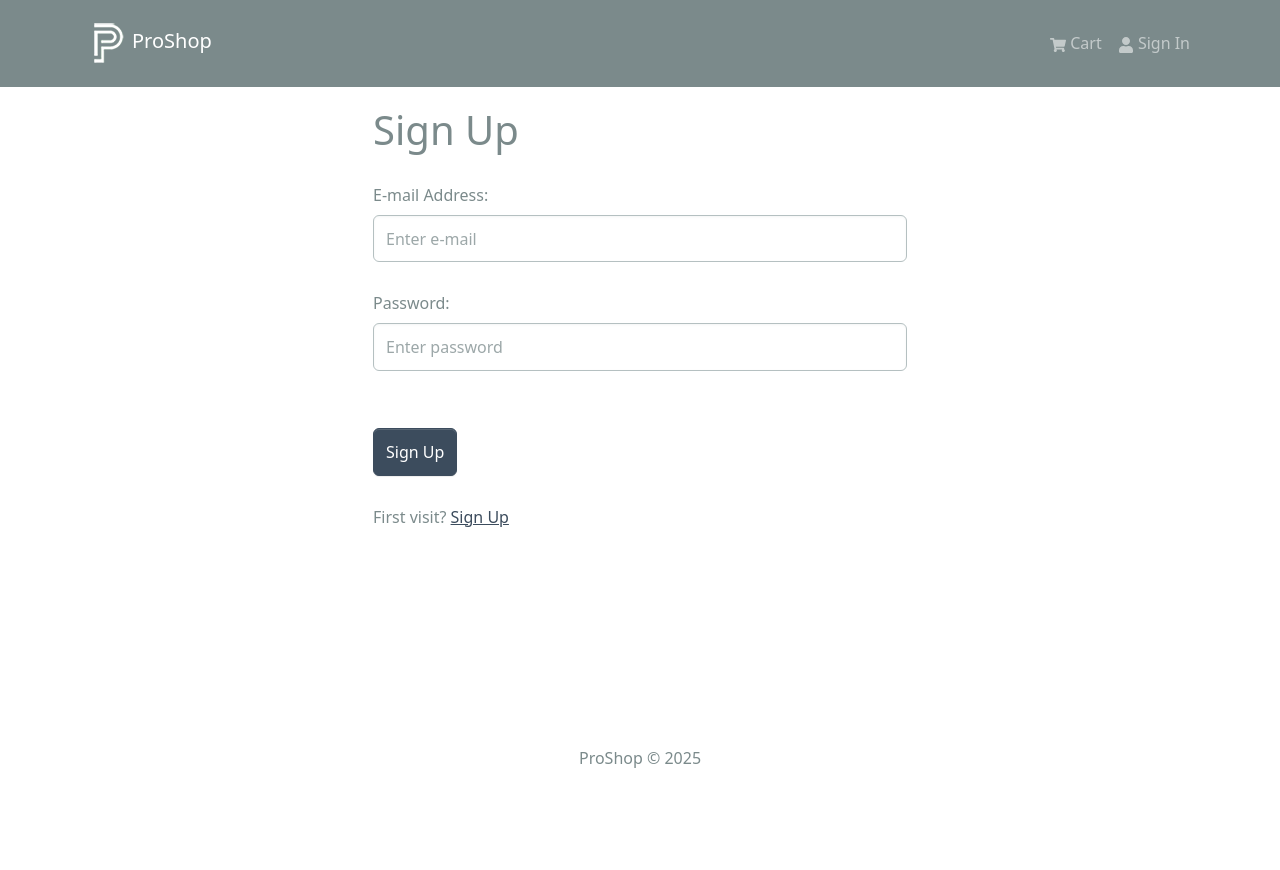
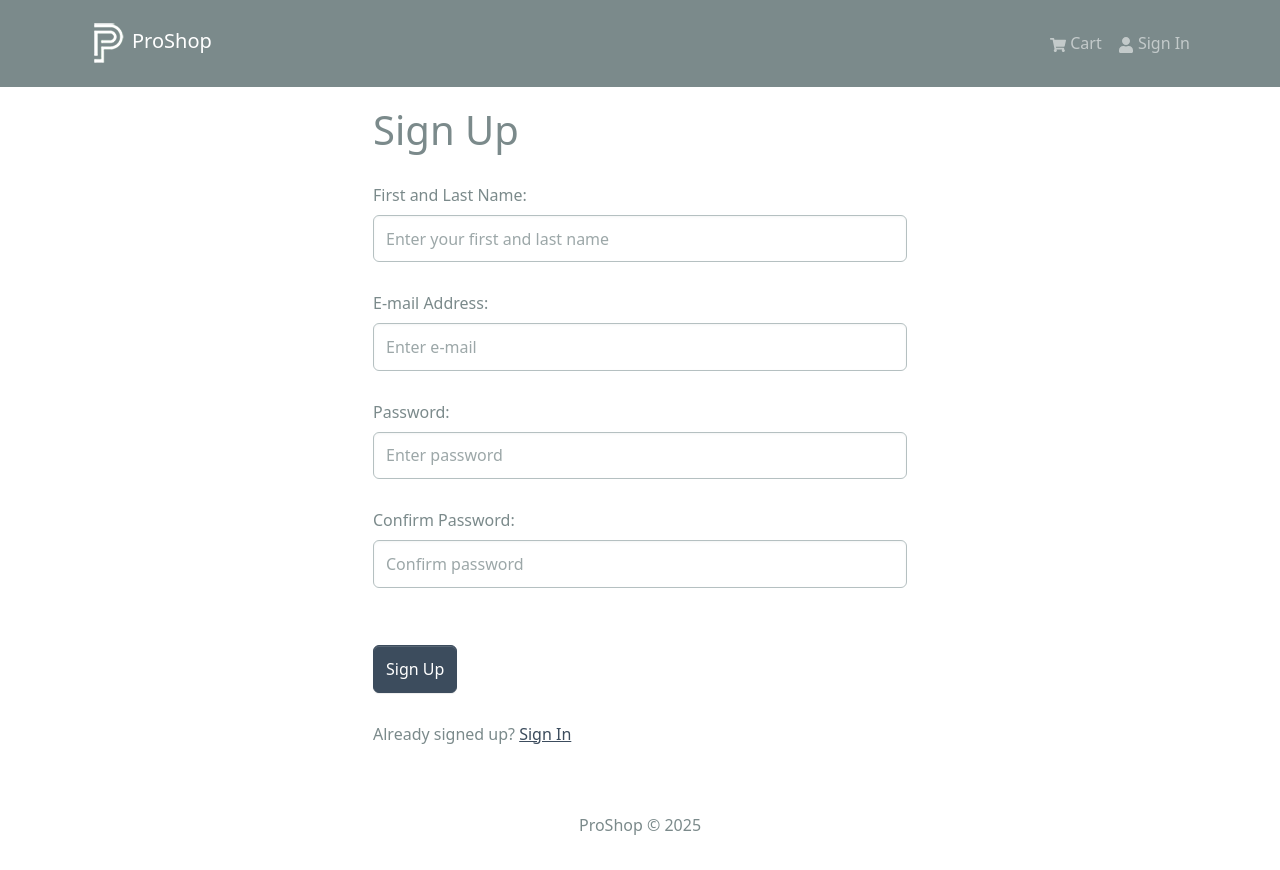
Before and after one commit to eSteemRoller/proshop-v2-demo, a React (Create React App) app in the folder frontend/: page /signup in a window 1280 px wide. Before the commit the page ends 805 px from the top, so only its background shows below. Built offline with nearby package versions, Linux system fonts and the light colour scheme.

Commit message:
Fortyfourth (Sign up, Part 2) commit

```diff
--- a/frontend/src/components/Header.jsx
+++ b/frontend/src/components/Header.jsx
@@ -1,12 +1,11 @@
 
-import { useNavigate } from 'react-router-dom';
+// import { useNavigate } from 'react-router-dom';
 import { Navbar, Nav, Container, Badge, NavDropdown } from 'react-bootstrap';
 import { FaShoppingCart, FaUser } from 'react-icons/fa';
 import { Link } from 'react-router-dom';
 import { useSelector, useDispatch } from 'react-redux';
 import { useSignOutMutation } from '../slices/usersApiSlice';
 import { signOut } from '../slices/authSlice';
-import { LinkContainer } from 'react-router-bootstrap';
 import logo from '../assets/logo.png';
 
 // import { useNavigate } from 'react-router-dom';
@@ -17,7 +16,7 @@ export default function Header() {
   const { userInfo } = useSelector((authState) => authState.auth);
 
   const dispatch = useDispatch();
-  const navigate = useNavigate();
+  // const navigate = useNavigate();
 
   const [signOutApiCall] = useSignOutMutation();
 
@@ -26,7 +25,7 @@ export default function Header() {
     try {
       await signOutApiCall().unwrap();
       dispatch(signOut());
-      navigate('/signin');
+      // navigate('/signin');
     } catch (error) {
       console.log(error);
     }
@@ -60,9 +59,11 @@ export default function Header() {
                       Profile
                     </NavDropdown.Item>
                   </Nav.Link>
-                  <NavDropdown.Item onClick={ signOutHandler }>
-                    Sign Out
-                  </NavDropdown.Item>
+                  <Nav.Link as={Link} to="/signin">
+                    <NavDropdown.Item onClick={ signOutHandler }>
+                      Sign Out
+                    </NavDropdown.Item>
+                  </Nav.Link>
                 </NavDropdown>
               ) : (
                 <Nav.Link as={Link} to="/signin">
--- a/frontend/src/screens/SignUpScreen.jsx
+++ b/frontend/src/screens/SignUpScreen.jsx
@@ -55,6 +55,15 @@ export default function SignUpScreen() {
     <FormContainer>
       <h1>Sign Up</h1>
       <Form onSubmit={signInHandler}>
+        <Form.Group controlId='name' className='my-4'>
+          <Form.Label>First and Last Name:</Form.Label>
+          <Form.Control
+            type='text'
+            placeholder='Enter your first and last name'
+            value={name}
+            onChange={(formSubmit) => setName(formSubmit.target.value)}
+          ></Form.Control>
+        </Form.Group>
         <Form.Group controlId='email' className='my-4'>
           <Form.Label>E-mail Address:</Form.Label>
           <Form.Control
@@ -62,8 +71,7 @@ export default function SignUpScreen() {
             placeholder='Enter e-mail'
             value={email}
             onChange={(formSubmit) => setEmail(formSubmit.target.value)}
-          >
-          </Form.Control>
+          ></Form.Control>
         </Form.Group>
         <Form.Group controlId='password' className='my-4'>
           <Form.Label>Password:</Form.Label>
@@ -72,10 +80,21 @@ export default function SignUpScreen() {
             placeholder='Enter password'
             value={password}
             onChange={(formSubmit) => setPassword(formSubmit.target.value)}
-          >
-          </Form.Control>
+          ></Form.Control>
         </Form.Group>
-        <Button type='submit' variant='primary' className='mt-4'
+        <Form.Group controlId='confirmPassword' className='my-4'>
+          <Form.Label>Confirm Password:</Form.Label>
+          <Form.Control
+            type='password'
+            placeholder='Confirm password'
+            value={confirmPassword}
+            onChange={(formSubmit) => setConfirmPassword(formSubmit.target.value)}
+          ></Form.Control>
+        </Form.Group>
+        <Button
+          type='submit'
+          variant='primary'
+          className='mt-4'
           disabled={ isSigningIn }
         >
           Sign Up
@@ -84,9 +103,9 @@ export default function SignUpScreen() {
       </Form>
       <Row className='py-4'>
         <Col>
-          First visit? <Link to={ redirect ?
-            `/signup?redirect=${redirect}` :
-              '/signup'}>Sign Up</Link>
+          Already signed up? <Link to={ redirect ?
+            `/signin?redirect=${redirect}` :
+              '/signin'}>Sign In</Link>
         </Col>
       </Row>
     </FormContainer>
--- a/frontend/src/slices/usersApiSlice.js
+++ b/frontend/src/slices/usersApiSlice.js
@@ -14,7 +14,7 @@ export const usersApiSlice = apiSlice.injectEndpoints({
     }),
     signUp: builder.mutation({
       query: (userData) => ({
-        url: `${USERS_URL}/signup`,
+        url: `${USERS_URL}`,
         method: 'POST',
         body: userData
       }),
```
